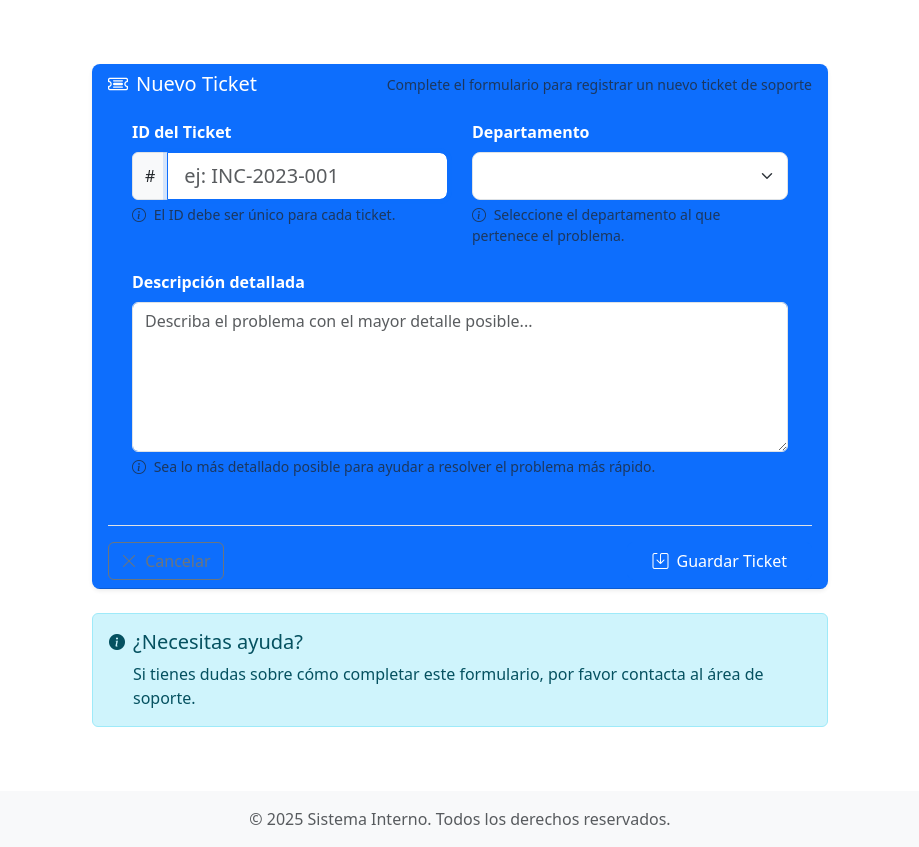
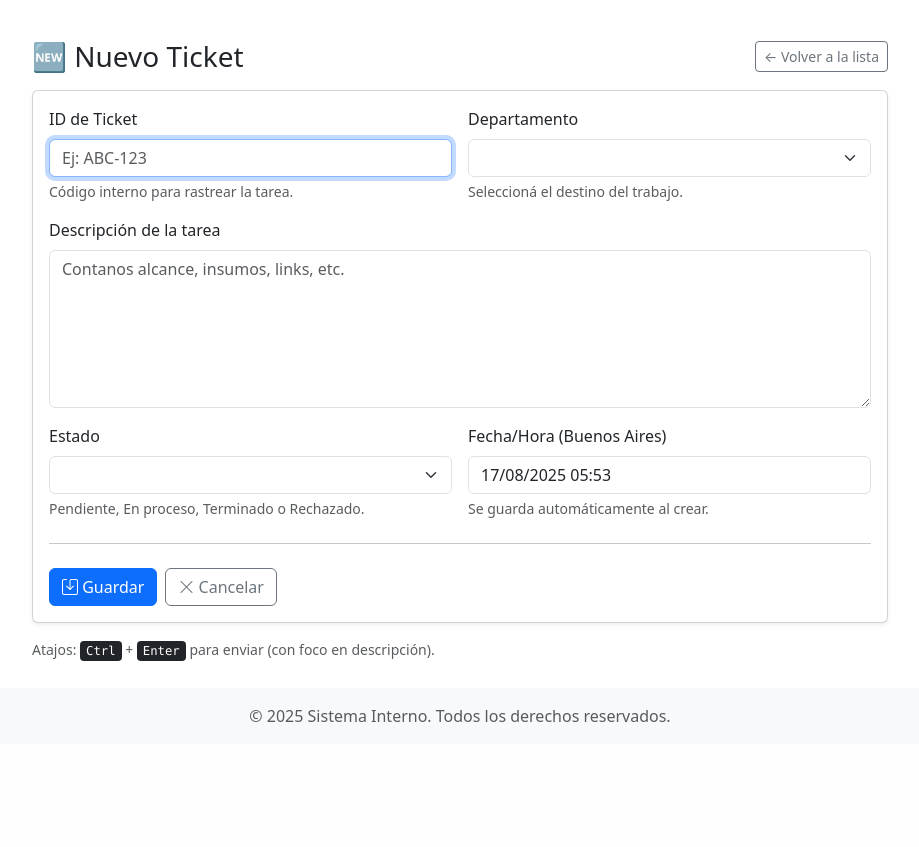
Before and after one commit to gustavo180591/sistema-interno, a Symfony app: template templates/ticket/nuevo.html.twig in a window 1280 px wide. Shown: the part 56-903 px from the top of the page, without its empty margins (180-1099 px from the left). After the commit the page ends 778 px from the top, so only its background shows below. Run offline with Twig, Linux system fonts and the light colour scheme; the template is opened without the code that fills it, so the values that code supplies are empty; form fields are guessed from the names that the template uses; some libraries are stand-ins or nearby versions.

Commit message:
fix(templates): resolve template rendering issues and improve form handling
- Fixed template syntax errors in ticket creation and view templates
- Added null checks for potentially undefined properties in ver.html.twig
- Improved form validation and error handling in ticket forms
- Enhanced UI/UX with better form controls and user feedback
- Added proper error boundaries for missing or undefined properties

BREAKING CHANGES:
- Removed references to non-existent updatedAt property in Ticket entity

```diff
--- a/templates/ticket/nuevo.html.twig
+++ b/templates/ticket/nuevo.html.twig
@@ -1,162 +1,110 @@
+{# templates/ticket/nuevo.html.twig #}
 {% extends 'base.html.twig' %}
 
 {% block title %}Nuevo Ticket{% endblock %}
 
 {% block body %}
-<div class="container py-5">
-    <div class="row justify-content-center">
-        <div class="col-lg-8">
-            <div class="card shadow-sm">
-                <div class="card-header bg-primary text-white">
-                    <div class="d-flex justify-content-between align-items-center">
-                        <h2 class="h5 mb-0">
-                            <i class="bi bi-ticket-detailed me-2"></i>Nuevo Ticket
-                        </h2>
-                        <p class="text-muted mb-0 small">Complete el formulario para registrar un nuevo ticket de soporte</p>
+<div class="container py-4" style="max-width: 880px;">
+  <div class="d-flex justify-content-between align-items-center mb-3">
+    <h1 class="h3 mb-0">🆕 Nuevo Ticket</h1>
+    <a href="{{ path('ticket_lista') }}" class="btn btn-outline-secondary btn-sm">
+      ← Volver a la lista
+    </a>
   </div>
 
-                    <div class="card-body p-4">
-                        {{ form_start(form, {
-                            'attr': {
-                                'class': 'needs-validation',
-                                'novalidate': 'novalidate',
-                                'id': 'ticketForm'
+  {# Mensajes flash #}
+  {% for label, messages in app.flashes %}
+    {% for message in messages %}
+      <div class="alert alert-{{ label == 'success' ? 'success' : (label == 'error' ? 'danger' : 'info') }} mb-3">
+        {{ message }}
+      </div>
+    {% endfor %}
+  {% endfor %}
+
+  <div class="card shadow-sm">
+    <div class="card-body">
+      {{ form_start(form, { attr: { novalidate: 'novalidate', class: 'needs-validation' } }) }}
+
+      <div class="row g-3">
+        <div class="col-12 col-md-6">
+          {{ form_label(form.ticketId, 'ID de Ticket') }}
+          {{ form_widget(form.ticketId, {
+            attr: {
+              placeholder: 'Ej: ABC-123',
+              autofocus: true,
+              oninput: 'this.value = this.value.toUpperCase()',
+              class: 'form-control'
             }
           }) }}
-                            <div class="row g-4">
-                                <div class="col-md-6">
-                                    <div class="form-group">
-                                        {{ form_label(form.ticketId, 'ID del Ticket', {
-                                            'label_attr': {
-                                                'class': 'form-label fw-bold',
-                                                'data-bs-toggle': 'tooltip',
-                                                'title': 'Identificador único para este ticket'
+          <div class="form-text">Código interno para rastrear la tarea.</div>
+          {{ form_errors(form.ticketId) }}
+        </div>
+
+        <div class="col-12 col-md-6">
+          {{ form_label(form.departamento, 'Departamento') }}
+          {{ form_widget(form.departamento, { attr: { class: 'form-select' } }) }}
+          <div class="form-text">Seleccioná el destino del trabajo.</div>
+          {{ form_errors(form.departamento) }}
+        </div>
+
+        <div class="col-12">
+          {{ form_label(form.descripcion, 'Descripción de la tarea') }}
+          {{ form_widget(form.descripcion, {
+            attr: {
+              rows: 6,
+              class: 'form-control',
+              placeholder: 'Contanos alcance, insumos, links, etc.'
             }
           }) }}
-                                        <div class="input-group">
-                                            <span class="input-group-text bg-light">#</span>
-                                            {{ form_widget(form.ticketId, {
-                                                'attr': {
-                                                    'class': 'form-control form-control-lg',
-                                                    'placeholder': 'ej: INC-2023-001',
-                                                    'minlength': 3,
-                                                    'maxlength': 50,
-                                                    'required': 'required',
-                                                    'data-ticket-id': 'true',
-                                                    'autofocus': 'autofocus',
-                                                    'data-bs-toggle': 'tooltip',
-                                                    'title': 'Ingrese un identificador único para este ticket'
-                                                },
-                                                'help': 'Mínimo 3 caracteres. No use espacios ni caracteres especiales.'
-                                            }) }}
+          {{ form_errors(form.descripcion) }}
         </div>
-                                        <div id="ticketIdFeedback" class="form-text small mt-1">
-                                            <i class="bi bi-info-circle me-1"></i> El ID debe ser único para cada ticket.
+
+        <div class="col-12 col-md-6">
+          {{ form_label(form.estado, 'Estado') }}
+          {{ form_widget(form.estado, { attr: { class: 'form-select' } }) }}
+          <div class="form-text">Pendiente, En proceso, Terminado o Rechazado.</div>
+          {{ form_errors(form.estado) }}
         </div>
-                                        <div class="invalid-feedback" id="ticketIdError">
-                                            Por favor ingrese un ID válido.
-                                        </div>
+
+        <div class="col-12 col-md-6">
+          <label class="form-label d-block">Fecha/Hora (Buenos Aires)</label>
+          <input type="text" class="form-control" value="{{ 'now'|date('d/m/Y H:i', 'America/Argentina/Buenos_Aires') }}" readonly>
+          <div class="form-text">Se guarda automáticamente al crear.</div>
         </div>
       </div>
 
-                                <div class="col-md-6">
-                                    <div class="form-group">
-                                        {{ form_label(form.departamento, 'Departamento', {
-                                            'label_attr': {
-                                                'class': 'form-label fw-bold',
-                                                'data-bs-toggle': 'tooltip',
-                                                'title': 'Seleccione el departamento relacionado con el problema'
-                                            }
-                                        }) }}
-                                        {{ form_widget(form.departamento, {
-                                            'attr': {
-                                                'class': 'form-select form-select-lg',
-                                                'required': 'required',
-                                                'data-choices': 'true',
-                                                'data-options': '{"searchEnabled": false, "shouldSort": false}'
-                                            }
-                                        }) }}
-                                        <div class="form-text small mt-1">
-                                            <i class="bi bi-info-circle me-1"></i> Seleccione el departamento al que pertenece el problema.
-                                        </div>
-                                    </div>
+      <hr class="my-4">
+
+      <div class="d-flex gap-2">
+        <button type="submit" class="btn btn-primary">
+          <i class="bi bi-save"></i> Guardar
+        </button>
+        <a href="{{ path('ticket_lista') }}" class="btn btn-outline-secondary">
+          <i class="bi bi-x-lg"></i> Cancelar
+        </a>
       </div>
 
-                                <div class="col-12">
-                                    <div class="form-group">
-                                        {{ form_label(form.descripcion, 'Descripción detallada', {
-                                            'label_attr': {
-                                                'class': 'form-label fw-bold',
-                                                'data-bs-toggle': 'tooltip',
-                                                'title': 'Describa el problema con el mayor detalle posible'
-                                            }
-                                        }) }}
-                                        {{ form_widget(form.descripcion, {
-                                            'attr': {
-                                                'class': 'form-control',
-                                                'rows': 5,
-                                                'placeholder': 'Describa el problema con el mayor detalle posible...',
-                                                'required': 'required',
-                                                'data-bs-toggle': 'tooltip',
-                                                'title': 'Incluya todos los detalles relevantes para ayudar a resolver el problema más rápido.'
-                                            }
-                                        }) }}
-                                        <div class="form-text small mt-1">
-                                            <i class="bi bi-info-circle me-1"></i> Sea lo más detallado posible para ayudar a resolver el problema más rápido.
-                                        </div>
-                                    </div>
-                                    {{ form_errors(form.descripcion) }}
-                                </div>
-                            </div>
-                        </div>
-
-                        <div class="d-flex justify-content-between align-items-center mt-4 pt-3 border-top">
-                            <a href="{{ path('ticket_lista') }}" class="btn btn-outline-secondary">
-                                <i class="bi bi-x-lg me-1"></i> Cancelar
-                            </a>
-                            <button type="submit" class="btn btn-primary px-4">
-                                <i class="bi bi-save me-1"></i> Guardar Ticket
-                            </button>
-                        </div>
       {{ form_end(form) }}
     </div>
   </div>
 
-            <!-- Información Adicional -->
-            <div class="alert alert-info mt-4">
-                <div class="d-flex">
-                    <div class="flex-shrink-0">
-                        <i class="bi bi-info-circle-fill me-2"></i>
-                    </div>
-                    <div>
-                        <h5 class="alert-heading">¿Necesitas ayuda?</h5>
-                        <p class="mb-0">Si tienes dudas sobre cómo completar este formulario, por favor contacta al área de soporte.</p>
-                    </div>
-                </div>
-            </div>
-        </div>
+  <div class="text-muted small mt-3">
+    Atajos: <kbd>Ctrl</kbd> + <kbd>Enter</kbd> para enviar (con foco en descripción).
   </div>
 </div>
 
-<!-- Estilos adicionales -->
-<style>
-    .form-floating > label {
-        padding: 1rem 0.75rem;
+{# Atajo Ctrl+Enter y focus suave #}
+<script>
+  (function () {
+    const form = document.querySelector('form.needs-validation');
+    const desc = document.querySelector('textarea[name$="[descripcion]"]');
+    if (desc) {
+      desc.addEventListener('keydown', function (e) {
+        if ((e.ctrlKey || e.metaKey) && e.key === 'Enter') {
+          form?.submit();
         }
-    textarea.form-control {
-        min-height: 150px;
+      });
     }
-    .card {
-        border: none;
-        border-radius: 0.5rem;
-        overflow: hidden;
-    }
-    .card-header {
-        border-radius: 0 !important;
-    }
-    .form-control:focus, .form-select:focus {
-        border-color: #0d6efd;
-        box-shadow: 0 0 0 0.25rem rgba(13, 110, 253, 0.15);
-    }
-</style>
+  })();
+</script>
 {% endblock %}
--- a/templates/ticket/ver.html.twig
+++ b/templates/ticket/ver.html.twig
@@ -51,7 +51,9 @@
                         <div class="col-md-6">
                             <p><strong>Creado por:</strong> {{ ticket.createdBy.nombre }} {{ ticket.createdBy.apellido }}</p>
                             <p><strong>Fecha de creación:</strong> {{ ticket.createdAt|date('d/m/Y H:i') }}</p>
+                            {% if attribute(ticket, 'updatedAt') is defined %}
                             <p><strong>Última actualización:</strong> {{ ticket.updatedAt ? ticket.updatedAt|date('d/m/Y H:i') : 'Nunca' }}</p>
+                            {% endif %}
                         </div>
                     </div>
 
```
Also changed, not shown: src/Form/TicketType.php (+37 -21 lines), 1 other file. Lines whose indentation alone changed are shown as unchanged.
